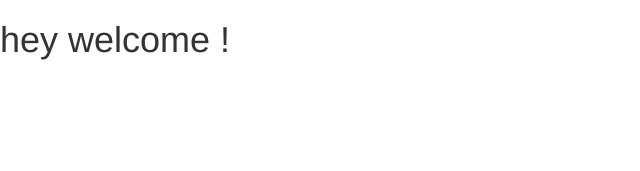
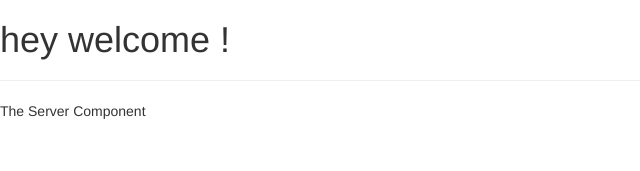
Before and after one commit to Kishoripathrabe/AngularProject, an Angular app: page / in a window 1280 px wide. Shown: the top 171 px of the page, without its empty margins (0-640 px from the left). Built offline with nearby package versions, Linux system fonts and the light colour scheme.

Commit message:
adding costum component

```diff
--- a/src/app/app.component.html
+++ b/src/app/app.component.html
@@ -1,3 +1,4 @@
 <h1>hey welcome !</h1>
-
+<hr>
+<app-server></app-server>
 <router-outlet></router-outlet>
--- a/src/app/server/server.component.html
+++ b/src/app/server/server.component.html
@@ -0,0 +1 @@
+<p>The Server Component</p>
```
